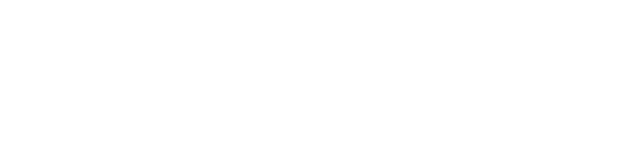
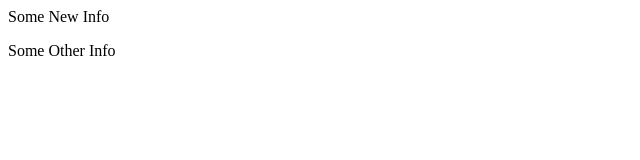
Before and after one commit to htmlCss-218/giorgi-beridze, a plain HTML site: page lesson1Offline/index.html in a window 1280 px wide. Shown: the whole page, without its empty margins (0-640 px from the left). Drawn offline with Linux system fonts and the light colour scheme.

Commit message:
finished working on a class task

```diff
--- a/lesson1Offline/index.html
+++ b/lesson1Offline/index.html
@@ -1,7 +1,12 @@
 <html>
 	<head>
+		<style>
+			Some styling goes here
+		</style>
 	</head>
 
 	<body>
+		<p> Some New Info </p>
+		<p> Some Other Info </p>
 	</body>
 </html>
```
